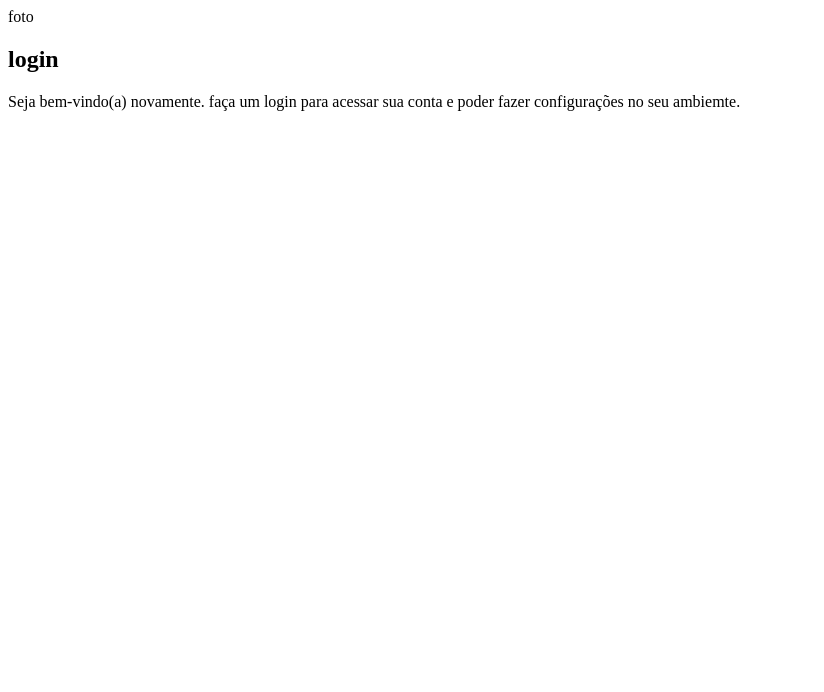
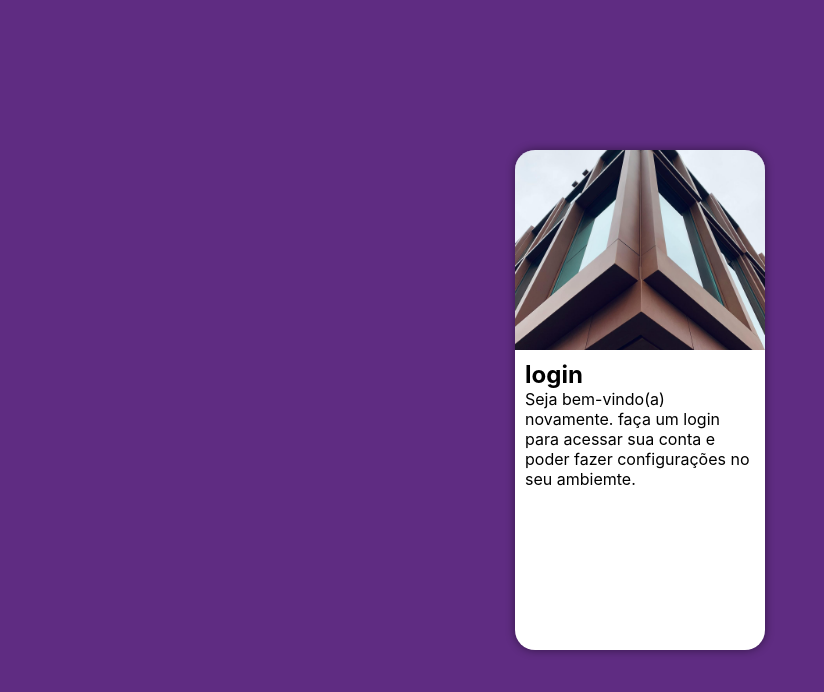
Before and after one commit to Guilhermexxx1/projeto-login, a plain HTML site: page index.html in a window 1280 px wide. Shown: the whole page, without its empty margins (0-824 px from the left). Drawn offline with Linux system fonts and the light colour scheme.

Commit message:
colocando cores e posicionando imagens etc

```diff
--- a/estilos/style.css
+++ b/estilos/style.css
@@ -3,3 +3,49 @@
 /*Paleta de cores
 verde: #49a09d
 Lilás: #5f2c82*/
+
+*{
+    font-family:-apple-system, BlinkMacSystemFont, 'Segoe UI', Roboto, Oxygen, Ubuntu, Cantarell, 'Open Sans', 'Helvetica Neue', sans-serif;
+    padding: 0px;
+    margin: 0px;
+    box-sizing: border-box;
+}
+
+body ,html {
+    background-color: #5f2c82;
+    height: 100vh;
+    width: 100vw;
+}
+
+main {
+    height: 100vh;
+    width: 100vw;
+    position: relative;
+}
+
+section#login {
+    position: absolute;
+    top: 50%;
+    left: 50%;
+    transform: translate(-50%, -50%);
+    background-color: white;
+    width: 250px;
+    height: 500px;
+    border-radius: 20px;
+    overflow: hidden;
+    box-shadow:  0px 0px 10px rgba(0, 0, 0, 0.459);
+}
+
+section#login > div#imagem {
+    display: block;
+    background: #5f2c82 url(../imagens/prédio.jpg);
+    background-size: cover;
+    background-position: left center;
+    height: 200px;
+}
+
+section#login > div#formulario {
+    display: block;
+    padding: 10px;
+
+}
--- a/index.html
+++ b/index.html
@@ -10,7 +10,7 @@
     <main>
         <section id="login">
             <div id="imagem">
-                foto
+                <!--Aqui vai as imagens na CSS-->
             </div>
             <div id="formulario">
                 <h1>login</h1>
```
Also changed, not shown: imagens/prédio.jpg (renamed from imagens/pexels-david-underland-3523621.jpg).
